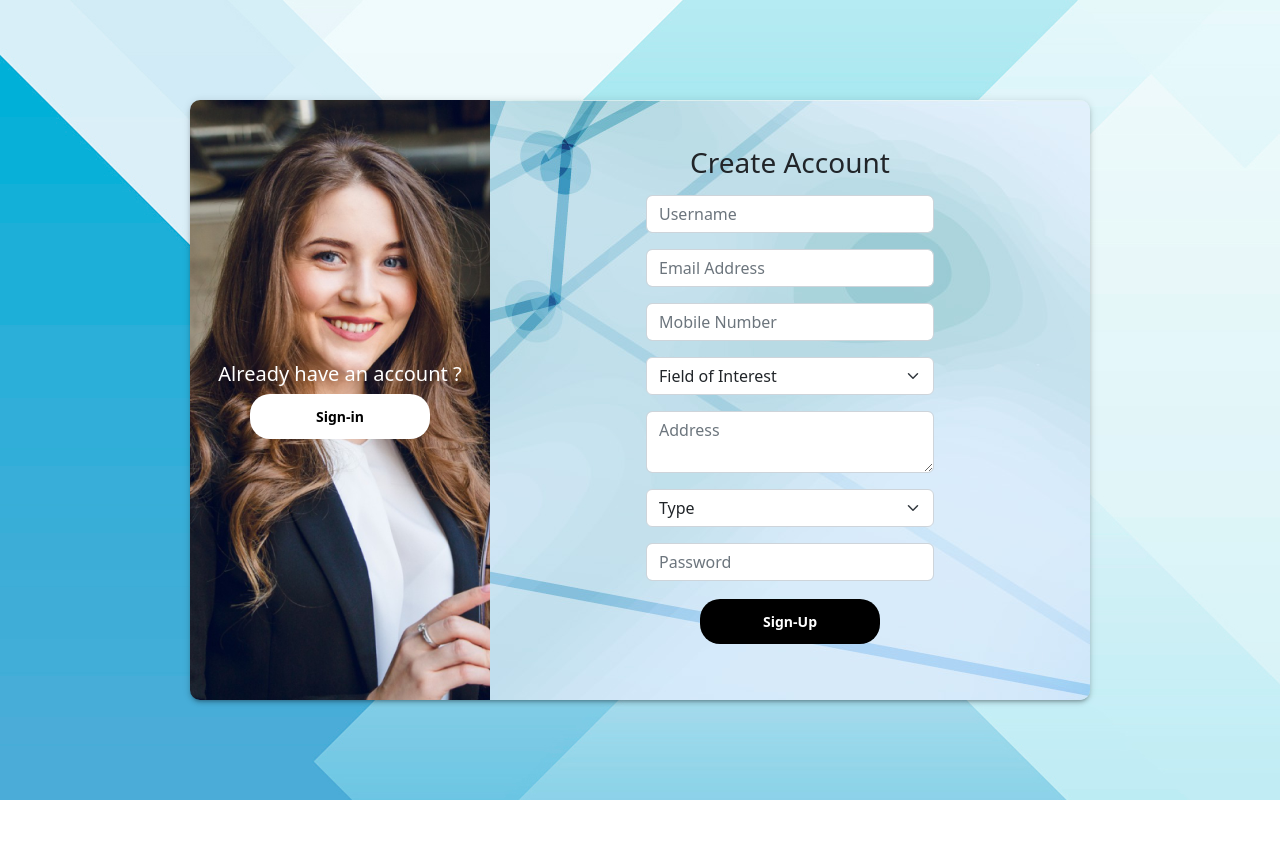
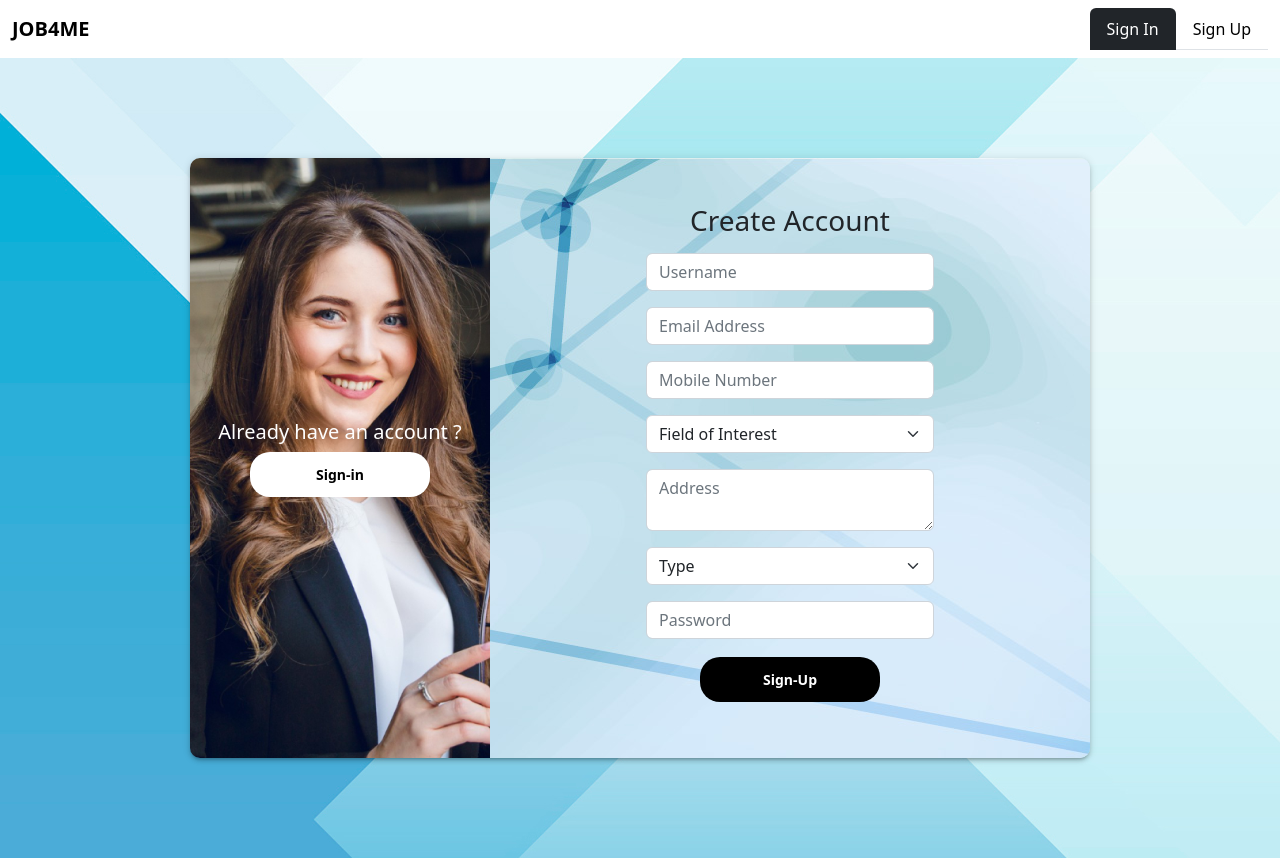
Before and after one commit to IT20127046/Job_Portal_Management_System, a React (Create React App) app in the folder frontend/: page /user/registration in a window 1280 px wide. Before the commit the page ends 800 px from the top, so only its background shows below. Built offline with nearby package versions, Linux system fonts and the light colour scheme.

Commit message:
update nav bar

```diff
--- a/frontend/src/App.js
+++ b/frontend/src/App.js
@@ -32,7 +32,9 @@ import ViewPostedVacancies from "./components/IT20131456/Jobseeker/ViewPostedVac
 
 // import Demo from "./components/IT20128036/userManagement/barChartSample";
 
+
 function App() {
+
   return (
     <BrowserRouter>
 
--- a/frontend/src/components/IT20128036/UserLogin.jsx
+++ b/frontend/src/components/IT20128036/UserLogin.jsx
@@ -4,6 +4,7 @@ import swal from 'sweetalert';
 import { Link } from "react-router-dom";
 
 import styles from "./styles.module.css";
+import NavBar from './NavBar';
 
 
 export default class UserLogin extends Component {
@@ -147,7 +148,8 @@ export default class UserLogin extends Component {
 
             //     </div>
             //  </div>
-
+<div>
+    <NavBar/>
 
 
 
@@ -208,6 +210,7 @@ export default class UserLogin extends Component {
 			</div>
             </div>
 		</div>
+        </div>
 
         )
     }
--- a/frontend/src/components/IT20128036/UserRegistration.jsx
+++ b/frontend/src/components/IT20128036/UserRegistration.jsx
@@ -4,6 +4,7 @@ import { userRegister } from './UserFunctions';
 import swal from 'sweetalert';
 import styles from "./userStyle/styles.module.css";
 import { Link } from "react-router-dom";
+import NavBar from './NavBar';
 
 // email pattern ->  /^(([^<>()\[\]\.,;:\s@\"]+(\.[^<>()\[\]\.,;:\s@\"]+)*)|(\".+\"))@(([^<>()[\]\.,;:\s@\"]+\.)+[^<>()[\]\.,;:\s@\"]{2,})$/i
 // mobile pattern ->  /^(\+\d{1,3}[- ]?)?\d{10}$/
@@ -251,6 +252,8 @@ export default class CreateUser extends Component {
       //     </div>
       //   </div>
       // </div>
+      <div>
+        <NavBar/>
 
 <div className={styles.signup_container}>
 			<div className={styles.signup_form_container}>
@@ -391,7 +394,7 @@ export default class CreateUser extends Component {
 			</div>
 		</div>
 
-
+    </div>
     )
   }
 }
```
